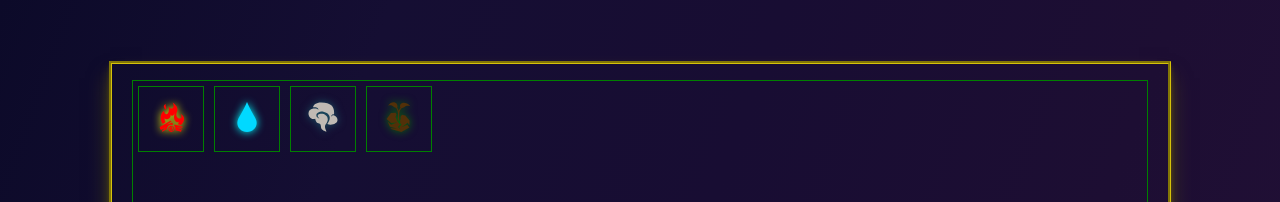
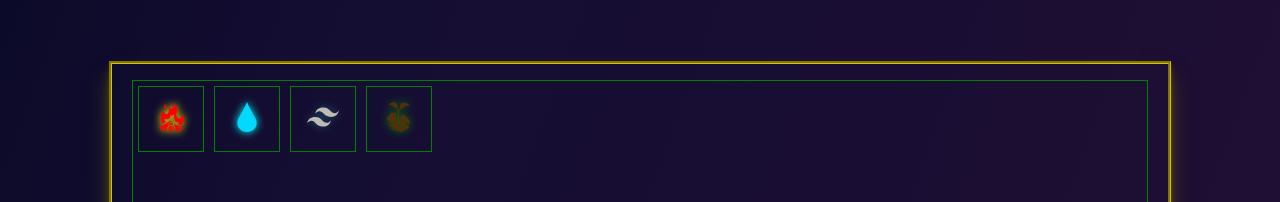
Before and after one commit to JWW127/alchemy-react-game, a React (Create React App) app: page / in a window 1280 px wide. Shown: the top 202 px of the page. Built offline with nearby package versions, Linux system fonts and the light colour scheme.

Commit message:
feature for checking valid combos

```diff
--- a/src/components/Ingredients.tsx
+++ b/src/components/Ingredients.tsx
@@ -1,55 +1,105 @@
-import React from 'react'
-import { GiCampfire, GiWaterDrop, GiSteam, GiGroundSprout } from "react-icons/gi";
-
-type jsxType = any
+import React, { useEffect, useState } from "react";
+import { IconType } from "react-icons";
+import {
+  GiCampfire,
+  GiGroundSprout,
+  GiSteam,
+  GiWaterDrop,
+} from "react-icons/gi";
+import {  SiTailwindcss} from 'react-icons/si'
 
 interface ingredient {
   name: string;
   isActive: boolean;
-  icon?: jsxType;
+  icon?: IconType;
   color: string;
+  combo?: string
 }
 
-
-let allIngredients: ingredient[] = [
+const ingredientsArr: ingredient[] = [
   {
-    name: 'fire',
+    name: "fire",
+    icon: GiCampfire,
+    color: "red",
     isActive: true,
-    icon: GiCampfire,
-    color: 'red'
   },
   {
-    name: 'water',
+    name: "water",
+    icon: GiWaterDrop,
+    color: "blue",
     isActive: true,
-    icon: GiWaterDrop,
-    color: 'blue'
   },
   {
-    name: 'air',
+    name: "air",
+    icon: SiTailwindcss,
+    color: "white",
     isActive: true,
-    icon: GiSteam,
-    color: 'white'
   },
   {
-    name: 'earth',
+    name: "earth",
+    icon: GiGroundSprout,
+    color: "brown",
     isActive: true,
-    icon: GiGroundSprout,
-    color: 'brown'
+  },
+  {
+    name: "steam",
+    icon: GiSteam,
+    color: "white",
+    combo: "firewater",
+    isActive: false
   }
-]
+];
 
-const isActiveArr: ingredient[] = allIngredients.filter((ingredient) => ingredient.isActive === true)
+const isActiveArr: ingredient[] = ingredientsArr.filter(
+  (ingredient) => ingredient.isActive === true
+);
 
-let water = isActiveArr.map((data:any):any => data)
+// const notActiveArr: ingredient[] = ingredientsArr.filter(
+//   (ingredient) => ingredient.isActive === false
+// );
 
-console.log(water)
-
+//! should we use active and not active and just pop from one to another?
 
 
 export const Ingredient: React.FC = () => {
+  const [currentIngredients, setIngredients] = useState(isActiveArr);
+  const [combo, setCombo] = useState<string[] >([])
+
+  function handleUpdate(data: ingredient) {
+    if(combo.length < 2) {
+     setCombo((combo) => [...combo, data.name])
+    }
+  }
+
+  useEffect(() => {
+    if(combo.length === 2){
+      let comboCheck = combo.join('')
+      ingredientsArr.forEach(item => {
+        if(item.combo === comboCheck) {
+          setIngredients([...currentIngredients, item])
+          setCombo(() => [])
+          console.log(combo)
+        }
+      })
+      // setIngredients([...currentIngredients, data]);
+    }
+
+  },[combo])
+
   return (
-<>
-  {water.map((data:any) => <div className="ingredient" key={data.name}><button key={data.name}><data.icon key={data.name} className={data.color}/></button></div>)}
-  </>
-  )
+    <>
+      {currentIngredients.map((data: any) => (
+        <div className="ingredient" key={data.name}>
+          <button
+            key={data.name}
+            onClick={()=>handleUpdate(data)}
+          >
+            <data.icon key={data.name} className={data.color} />
+          </button>
+        </div>
+      ))}
+    </>
+  );
 };
+
+export default Ingredient;
```
Also changed, not shown: src/react.d.ts (added).
